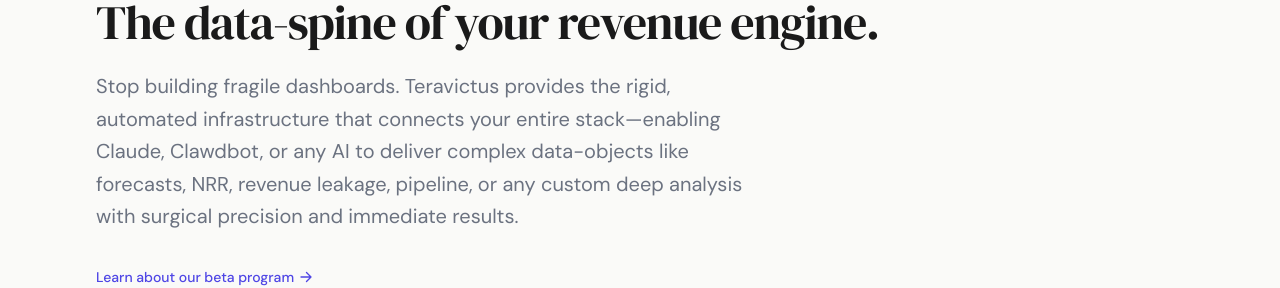
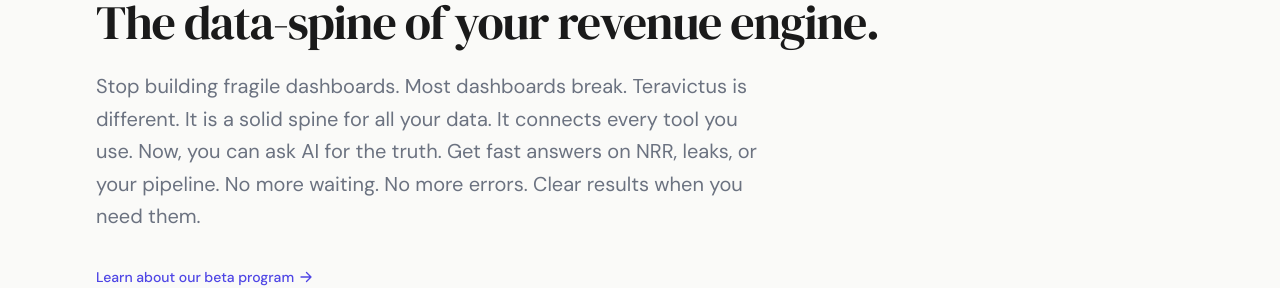
Before and after one commit to Vishnusai4/revops, a Next.js app: page / in a window 1280 px wide. Shown: the part 162-450 px from the top of the page. Built offline with nearby package versions, Linux system fonts and the light colour scheme; no server answers.

Commit message:
Update hero sub-headline with simplified messaging
Co-Authored-By: Claude Sonnet 4.6 <noreply@anthropic.com>

```diff
--- a/components/Hero.tsx
+++ b/components/Hero.tsx
@@ -11,7 +11,7 @@ export default function Hero() {
         </AnimateIn>
         <AnimateIn delay={0.1}>
           <p className="mt-6 text-xl leading-relaxed text-ink-muted max-w-2xl">
-            Stop building fragile dashboards. Teravictus provides the rigid, automated infrastructure that connects your entire stack—enabling Claude, Clawdbot, or any AI to deliver complex data-objects like forecasts, NRR, revenue leakage, pipeline, or any custom deep analysis with surgical precision and immediate results.
+            Stop building fragile dashboards. Most dashboards break. Teravictus is different. It is a solid spine for all your data. It connects every tool you use. Now, you can ask AI for the truth. Get fast answers on NRR, leaks, or your pipeline. No more waiting. No more errors. Clear results when you need them.
           </p>
         </AnimateIn>
         <AnimateIn delay={0.2}>
```
